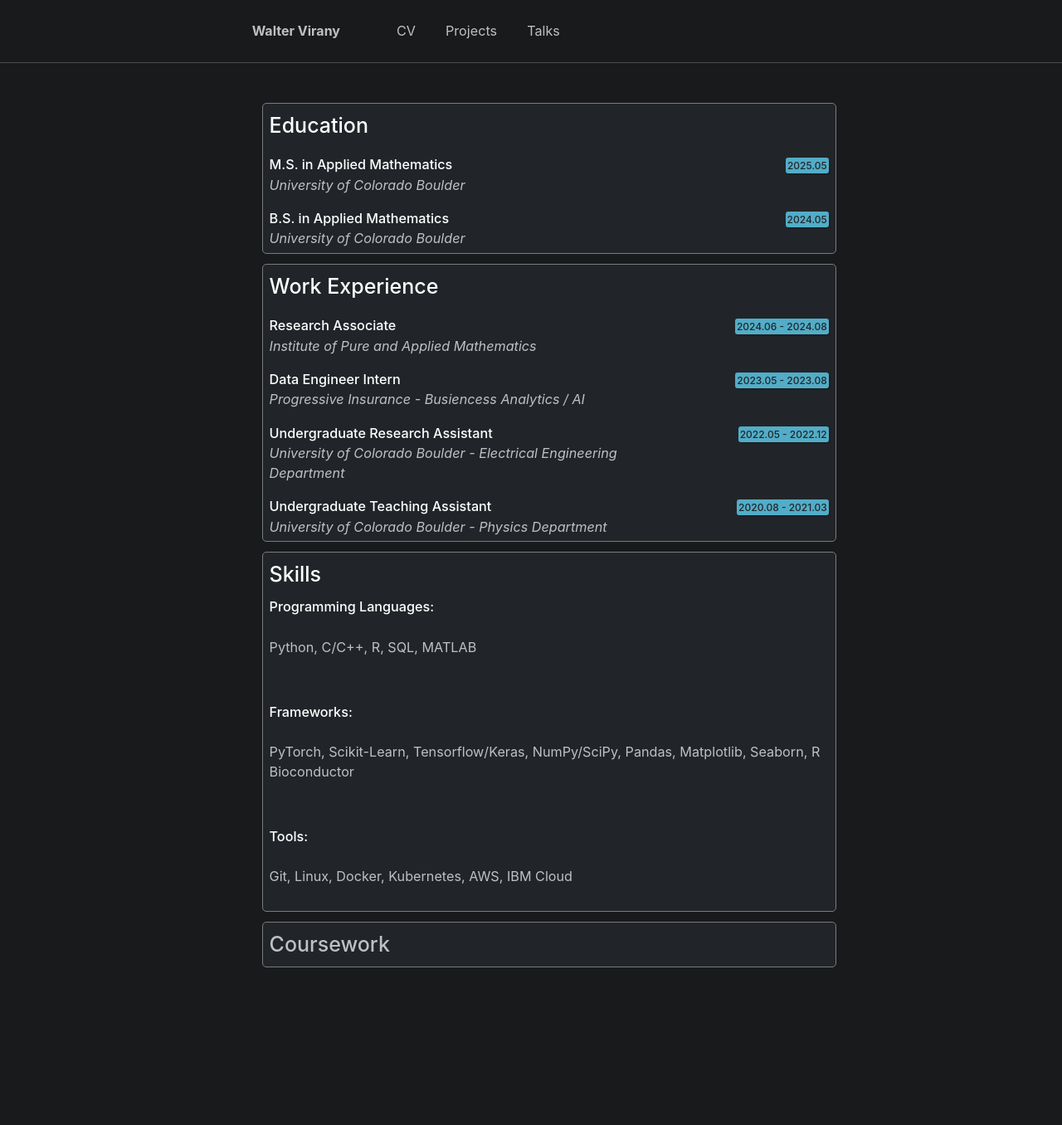
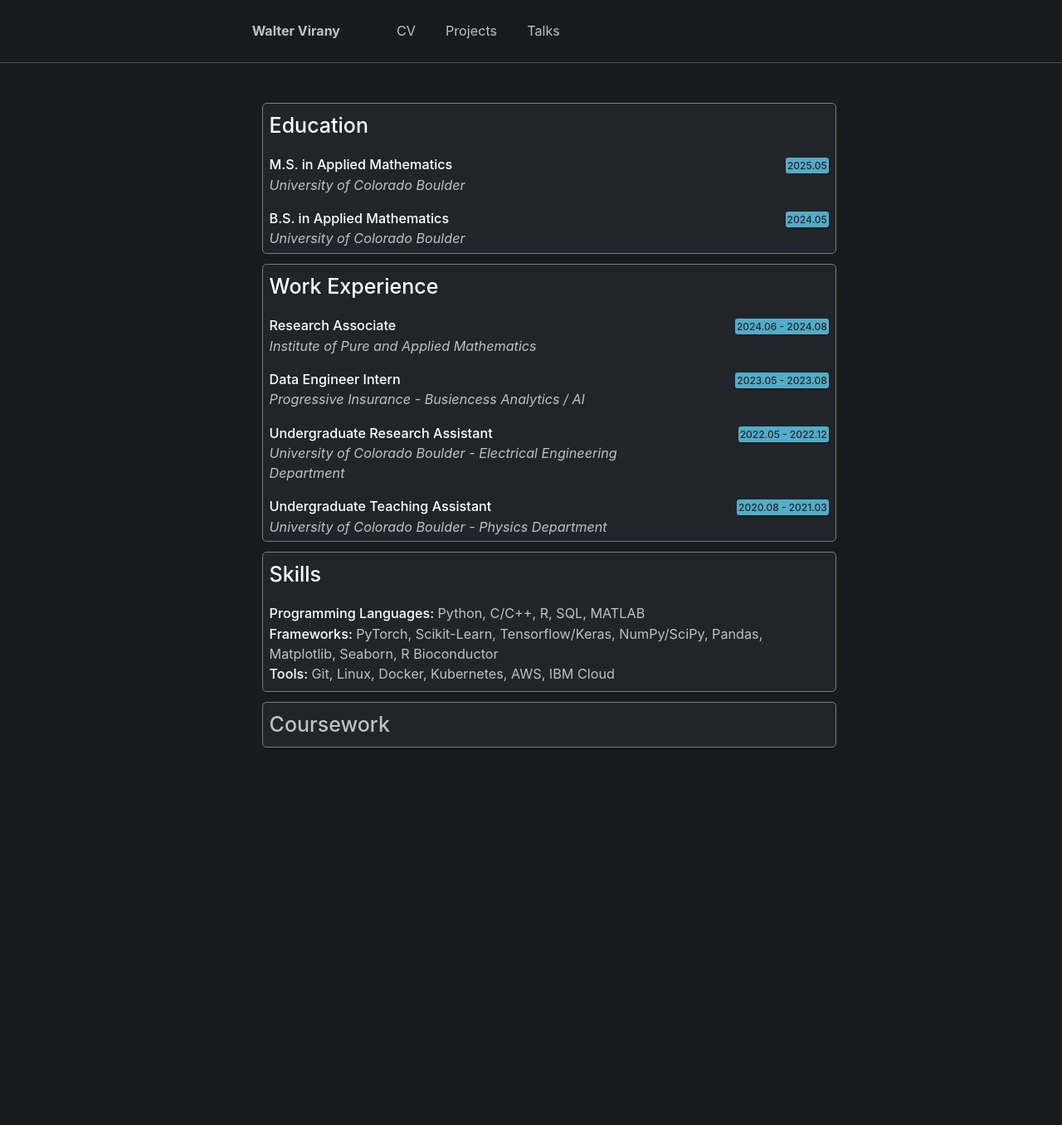
Before and after one commit to wvirany/wvirany.github.io, a Jekyll site: the page built from _pages/cv.html, in a window 1280 px wide. Shown: the whole page at 83% size. Built offline with Jekyll 4.4.1, drawn with Linux system fonts in a browser that asks for light colours; after the commit the page ends 1091 px from its top, so only the background shows below that.

Commit message:
Update cv.html

```diff
--- a/_pages/cv.html
+++ b/_pages/cv.html
@@ -140,15 +140,16 @@ div.cv {
 
     <div class="cv">
         <div style="font-size:25px; font-weight:450; padding:8px; color:white;">Skills</div>
-        <b style="font-weight: 450; color:white; padding:8px;">Programming Languages: </b>
-        <p style="padding:8px;">Python, C/C++, R, SQL, MATLAB</p>
-        <br>
-        <b style="font-weight: 450; color:white; padding:8px;">Frameworks: </b>
-        <p style="padding:8px;">PyTorch, Scikit-Learn, Tensorflow/Keras, NumPy/SciPy, Pandas, Matplotlib, Seaborn, R Bioconductor </p>
-        <br>
-        <b style="font-weight: 450; color:white; padding: 8px;">Tools: </b>
-        <p style="padding:8px;">Git, Linux, Docker, Kubernetes, AWS, IBM Cloud</p>
-
+        <div style="padding:8px;">
+            <b style="font-weight: 450; color:white;">Programming Languages: </b>
+            Python, C/C++, R, SQL, MATLAB
+            <br>
+            <b style="font-weight: 450; color:white;">Frameworks: </b>
+            PyTorch, Scikit-Learn, Tensorflow/Keras, NumPy/SciPy, Pandas, Matplotlib, Seaborn, R Bioconductor
+            <br>
+            <b style="font-weight: 450; color:white;">Tools: </b>
+            Git, Linux, Docker, Kubernetes, AWS, IBM Cloud
+        </div>
 
     </div>
 
```
